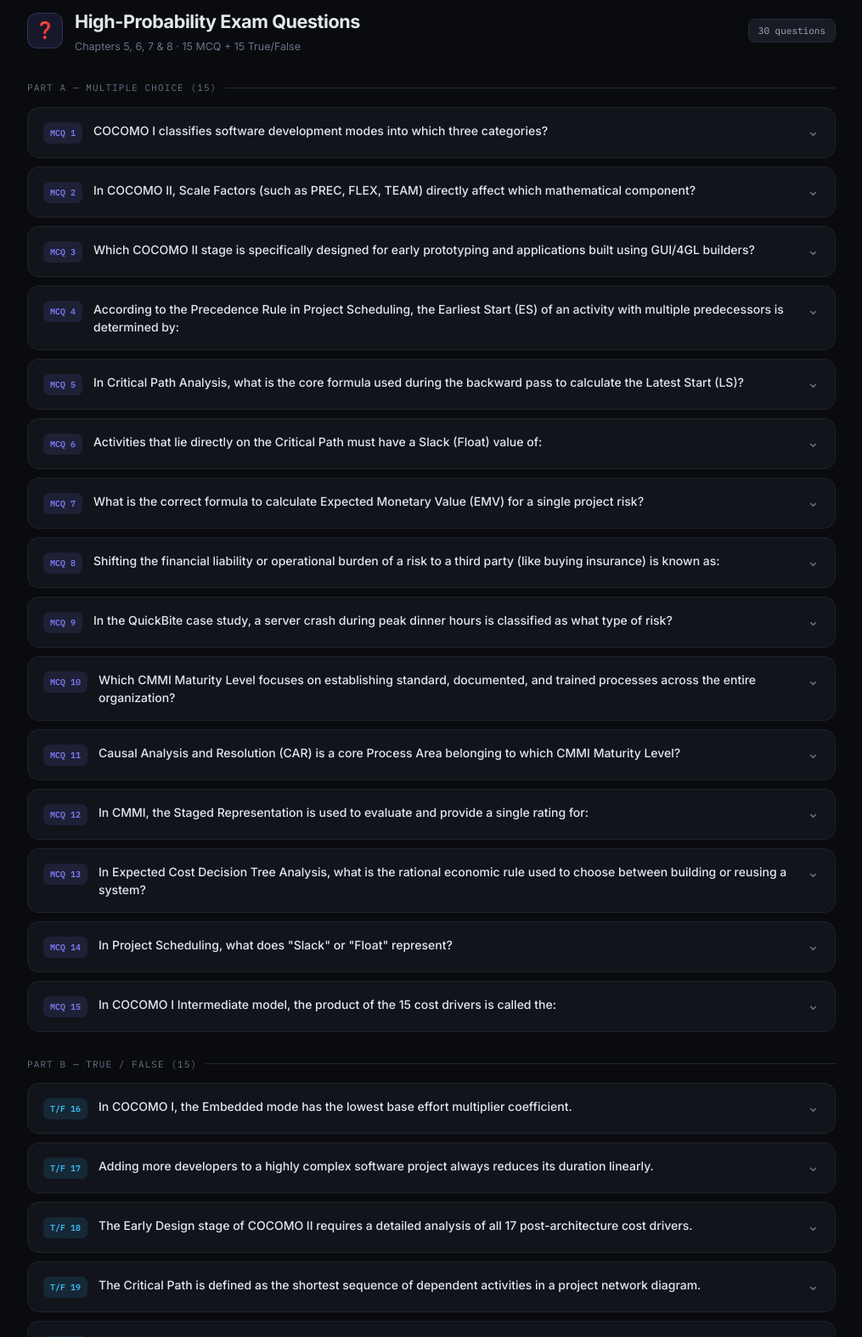
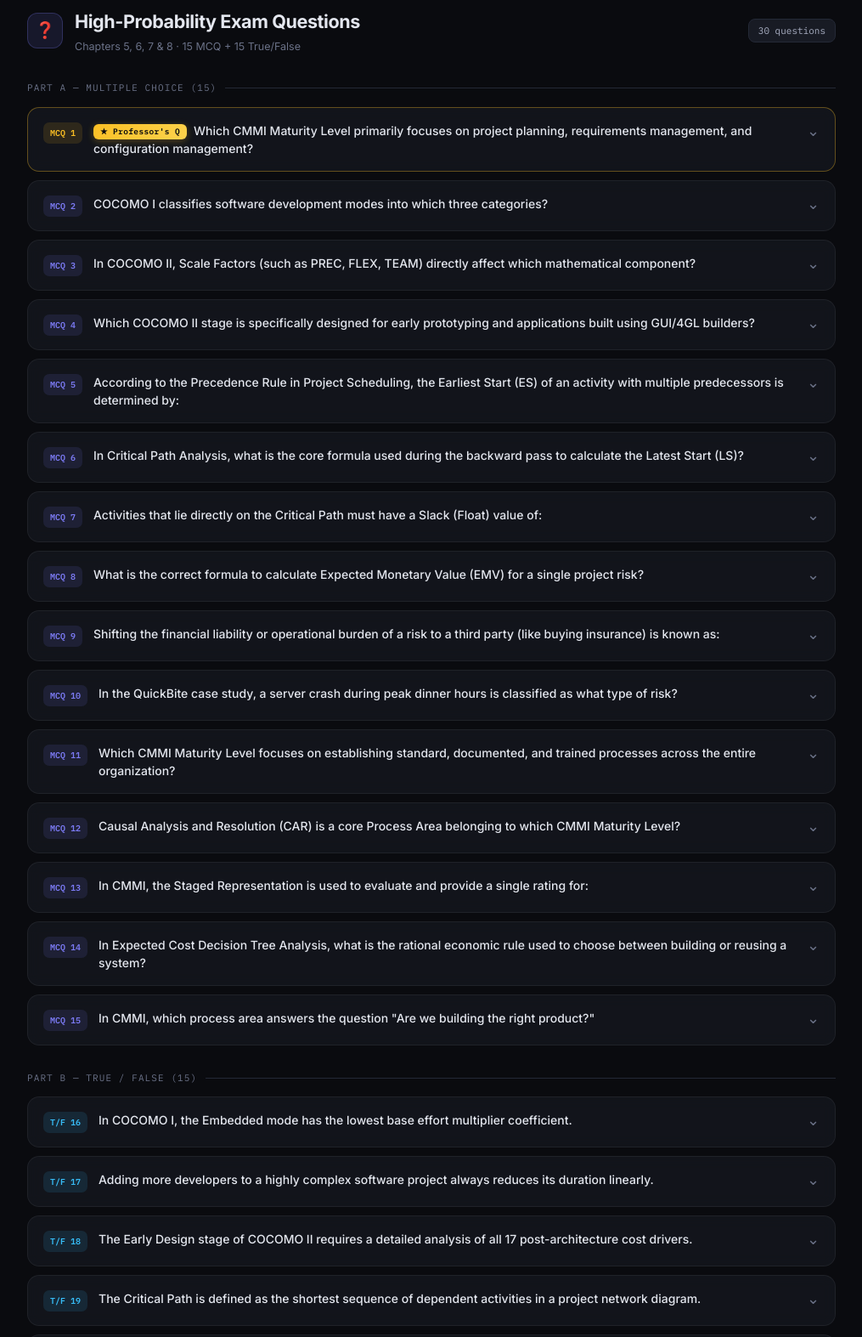
Before and after one commit to N1W1F/Software-Project-Management-Study-Guide, a plain HTML site: page index.html in a window 1280 px wide. Shown: the part 500-2073 px from the top of the page at 85% size, without its empty margins (132-1147 px from the left). Drawn offline with Linux system fonts and the light colour scheme.

Commit message:
Add featured badge to multiple-choice questions

```diff
--- a/index.html
+++ b/index.html
@@ -245,6 +245,17 @@ body[dir="rtl"] .subsec { font-family: var(--font-ar); letter-spacing: 0; text-t
 .qb-8 { background: var(--emerald-dim); color: var(--emerald); }
 .qb-7 { background: var(--violet-dim); color: var(--violet); }
 .q-title { flex: 1; font-size: 14px; font-weight: 500; line-height: 1.5; color: var(--text); }
+.feat-badge {
+  display: inline-block; font-family: var(--font-mono);
+  font-size: 9.5px; font-weight: 700; letter-spacing: 0.04em;
+  color: #0a0b0f; background: linear-gradient(135deg, var(--amber), #fcd34d);
+  padding: 2px 8px; border-radius: 6px; margin-inline-end: 8px;
+  vertical-align: middle; white-space: nowrap;
+  box-shadow: 0 2px 8px rgba(251,191,36,0.3);
+}
+body[dir="rtl"] .feat-badge { font-family: var(--font-ar); letter-spacing: 0; }
+.q-card.feat { border-color: rgba(251,191,36,0.35); }
+.q-card.feat .q-badge { background: var(--amber-dim); color: var(--amber); }
 .q-arrow {
   font-size: 18px; color: var(--muted); flex-shrink: 0;
   transition: transform 0.3s cubic-bezier(0.4,0,0.2,1);
@@ -688,7 +699,8 @@ const UI = {
     cheat_title: "Quick Cheat Sheet", cheat_sub: "Every key answer at a glance",
     footer: "Software Project Management · Spring 2026 · Good luck 🎯",
     answer: "Answer", correct_ans: "Correct answer", explanation: "Explanation",
-    tf_true: "TRUE", tf_false: "FALSE"
+    tf_true: "TRUE", tf_false: "FALSE",
+    featured: "★ Professor's Q"
   },
   ar: {
     brand: "دليل مذاكرة SPM",
@@ -704,13 +716,19 @@ const UI = {
     cheat_title: "ملخص سريع", cheat_sub: "كل إجابة رئيسية في لمحة",
     footer: "إدارة مشاريع البرمجيات · ربيع ٢٠٢٦ · بالتوفيق 🎯",
     answer: "الإجابة", correct_ans: "الإجابة الصحيحة", explanation: "الشرح",
-    tf_true: "صحيحة", tf_false: "خاطئة"
+    tf_true: "صحيحة", tf_false: "خاطئة",
+    featured: "★ سؤال الدكتور"
   }
 };
 /* ════════════════════════════════════════════
    30 QUESTIONS — bilingual
 ════════════════════════════════════════════ */
 const MCQ = [
+  { ch:"8", featured:true,
+    en:{q:"Which CMMI Maturity Level primarily focuses on project planning, requirements management, and configuration management?", a:"Level 2 — Managed",
+        ex:"<strong>Level 2 (Managed)</strong> is the project-level control stage. Its core process areas are Requirements Management (REQM), Project Planning (PP), Project Monitoring & Control (PMC), and Configuration Management (CM). Each project is planned, tracked, and version-controlled — even before the organization adopts one shared standard process (which comes at Level 3)."},
+    ar:{q:"أي مستوى نضج في CMMI يركّز بشكل أساسي على تخطيط المشروع وإدارة المتطلبات وإدارة الإعدادات؟", a:"المستوى ٢ — المُدار (Managed)",
+        ex:"<strong>المستوى ٢ (المُدار)</strong> هو مرحلة التحكم على مستوى المشروع. مناطق عملياته الأساسية: إدارة المتطلبات (REQM)، تخطيط المشروع (PP)، المراقبة والتحكم (PMC)، وإدارة الإعدادات (CM). كل مشروع يُخطَّط ويُتتبَّع وتُتحكَّم إصداراته — حتى قبل أن تتبنّى المنظمة عملية معيارية موحّدة (وهذه تأتي في المستوى ٣)."}},
   { ch:"5",
     en:{q:"COCOMO I classifies software development modes into which three categories?", a:"Organic, Semi-detached, Embedded",
         ex:"COCOMO I defines three project modes based on size and complexity: <strong>Organic</strong> (small, familiar teams — lowest coefficients a=2.4, b=1.05), <strong>Semi-detached</strong> (medium), and <strong>Embedded</strong> (large, tightly-constrained, highest effort). The mode sets the constants used in Effort = a × (KLOC)^b."},
@@ -776,16 +794,11 @@ const MCQ = [
         ex:"After computing EC = Σ(Probability × Cost) for each branch, the <strong>rational choice is the option with the lowest expected cost</strong>. In the System X example, Reuse ($382,400) beats Build ($429,000), saving $46,600."},
     ar:{q:"في تحليل شجرة القرار للتكلفة المتوقعة، ما القاعدة الاقتصادية الرشيدة المستخدمة للاختيار بين بناء النظام أو إعادة استخدامه؟", a:"اختيار البديل ذي التكلفة المتوقعة الأقل",
         ex:"بعد حساب EC = مجموع (الاحتمالية × التكلفة) لكل فرع، فإن <strong>الاختيار الرشيد هو الخيار ذو التكلفة المتوقعة الأقل</strong>. في مثال النظام X، تتفوق إعادة الاستخدام (٣٨٢,٤٠٠$) على البناء (٤٢٩,٠٠٠$)، موفّرةً ٤٦,٦٠٠$."}},
-  { ch:"6",
-    en:{q:"In Project Scheduling, what does \"Slack\" or \"Float\" represent?", a:"The time an activity can be delayed without affecting the project completion date",
-        ex:"<strong>Slack (Float)</strong> = how long a non-critical activity can slip before it pushes the project finish date. Computed as Slack = LS − ES (or LF − EF). Critical activities have zero slack."},
-    ar:{q:"في جدولة المشاريع، ماذا يمثّل \"الفائض\" (Slack/Float)؟", a:"المدة التي يمكن تأخير النشاط خلالها دون التأثير على تاريخ إنجاز المشروع",
-        ex:"<strong>الفائض (Float)</strong> = المدة التي يمكن أن يتأخر فيها نشاط غير حرج قبل أن يدفع تاريخ انتهاء المشروع. يُحسب بـ الفائض = LS − ES (أو LF − EF). الأنشطة الحرجة فائضها صفر."}},
-  { ch:"5",
-    en:{q:"In COCOMO I Intermediate model, the product of the 15 cost drivers is called the:", a:"Effort Adjustment Factor (EAF)",
-        ex:"The Intermediate COCOMO I multiplies 15 cost-driver ratings together to get the <strong>Effort Adjustment Factor (EAF)</strong>, which then scales the nominal effort: Effort = a × (KLOC)^b × EAF."},
-    ar:{q:"في النموذج المتوسط لـ COCOMO I، يُسمّى حاصل ضرب الـ15 عامل تكلفة بـ:", a:"عامل تعديل الجهد (EAF)",
-        ex:"يضرب نموذج COCOMO I المتوسط تقييمات الـ١٥ عامل تكلفة معاً للحصول على <strong>عامل تعديل الجهد (EAF)</strong>، الذي يُقيّس الجهد الاسمي: الجهد = a × (KLOC)^b × EAF."}}
+  { ch:"8",
+    en:{q:"In CMMI, which process area answers the question \"Are we building the right product?\"", a:"Validation (VAL)",
+        ex:"From the slides: <strong>Verification</strong> = \"Are we building the product right?\" (confirms it matches the specifications), while <strong>Validation</strong> = \"Are we building the right product?\" (confirms it satisfies the user's real needs in its intended environment). Both VER and VAL are Level 3 process areas."},
+    ar:{q:"في CMMI، أي منطقة عملية تجيب على سؤال \"هل نبني المنتج الصحيح؟\"", a:"المصادقة (Validation / VAL)",
+        ex:"من السلايدات: <strong>التحقق (Verification)</strong> = \"هل نبني المنتج بشكل صحيح؟\" (يؤكد مطابقته للمواصفات)، بينما <strong>المصادقة (Validation)</strong> = \"هل نبني المنتج الصحيح؟\" (تؤكد أنه يلبي احتياجات المستخدم الحقيقية في بيئته المقصودة). كلاهما VER وVAL من مناطق العمليات في المستوى ٣."}}
 ];
 
 const TF = [
@@ -1108,9 +1121,13 @@ function renderMCQ() {
   let html = "";
   MCQ.forEach((item, i) => {
     const d = item[LANG];
+    const star = item.featured ? `<span class="feat-badge">${t.featured}</span>` : "";
     const body = `<div class="ans-pill"><span class="ans-pill-label">${t.correct_ans}:</span> ${d.a}</div>
       <p class="ans-explain"><strong>${t.explanation}:</strong> ${d.ex}</p>`;
-    html += qCard(`MCQ ${i+1}`, "qb-mcq", d.q, body, false);
+    const title = star + d.q;
+    let card = qCard(`MCQ ${i+1}`, "qb-mcq", title, body, false);
+    if (item.featured) card = card.replace('class="q-card"', 'class="q-card feat"');
+    html += card;
   });
   document.getElementById("mcqList").innerHTML = html;
 }
```
